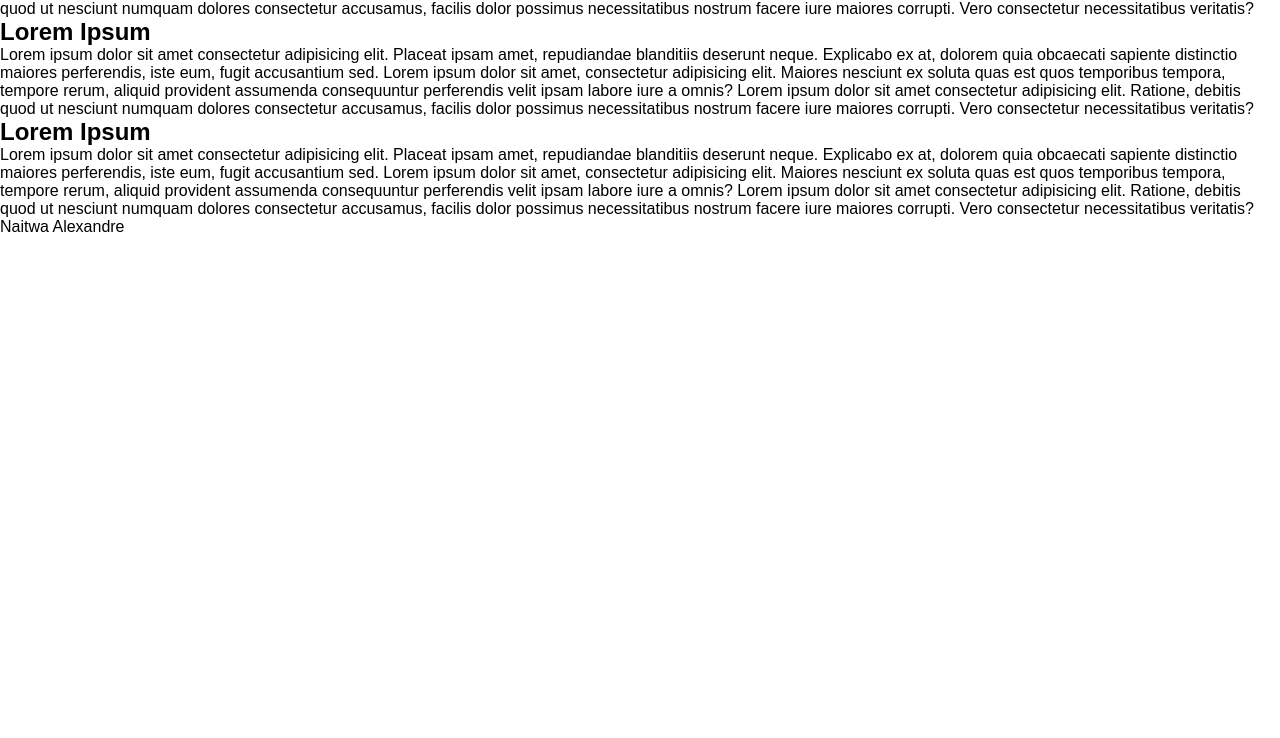
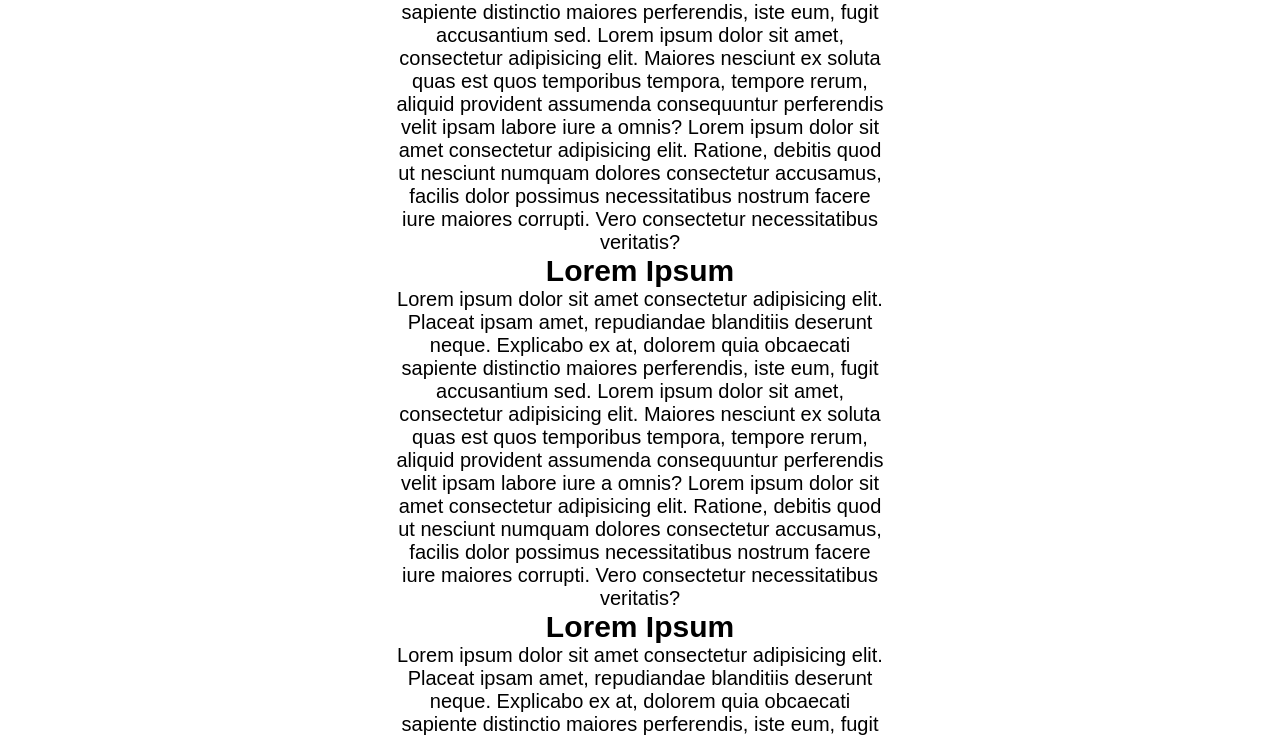
Before and after one commit to BlackSheep1337/Trybe_Exercises, a plain HTML site: page bloco_5/dia_4/exercises-5.4/index.html in a window 1280 px wide. Shown: the part 452-1190 px from the top of the page. Before the commit the page ends 800 px from the top, so only its background shows below. Drawn offline with Linux system fonts and the light colour scheme.

Commit message:
finished

```diff
--- a/bloco_5/dia_4/exercises-5.4/index.html
+++ b/bloco_5/dia_4/exercises-5.4/index.html
@@ -20,22 +20,20 @@
   </header>
 
   <section class="wraper-container">
-    <hr>
-    <br>
     <div class="container">
-      <div class="text">
+      <div class="text one">
         <h2 class="title">Lorem Ipsum</h2>
         <p>Lorem ipsum dolor sit amet consectetur adipisicing elit. Placeat ipsam amet, repudiandae blanditiis deserunt neque. Explicabo ex at, dolorem quia obcaecati sapiente distinctio maiores perferendis, iste eum, fugit accusantium sed. Lorem ipsum dolor sit amet, consectetur adipisicing elit. Maiores nesciunt ex soluta quas est quos temporibus tempora, tempore rerum, aliquid provident assumenda consequuntur perferendis velit ipsam labore iure a omnis? Lorem ipsum dolor sit amet consectetur adipisicing elit. Ratione, debitis quod ut nesciunt numquam dolores consectetur accusamus, facilis dolor possimus necessitatibus nostrum facere iure maiores corrupti. Vero consectetur necessitatibus veritatis?</p>
       </div>
-      <div class="text">
+      <div class="text two">
         <h2 class="title">Lorem Ipsum</h2>
         <p>Lorem ipsum dolor sit amet consectetur adipisicing elit. Placeat ipsam amet, repudiandae blanditiis deserunt neque. Explicabo ex at, dolorem quia obcaecati sapiente distinctio maiores perferendis, iste eum, fugit accusantium sed. Lorem ipsum dolor sit amet, consectetur adipisicing elit. Maiores nesciunt ex soluta quas est quos temporibus tempora, tempore rerum, aliquid provident assumenda consequuntur perferendis velit ipsam labore iure a omnis? Lorem ipsum dolor sit amet consectetur adipisicing elit. Ratione, debitis quod ut nesciunt numquam dolores consectetur accusamus, facilis dolor possimus necessitatibus nostrum facere iure maiores corrupti. Vero consectetur necessitatibus veritatis?</p>
       </div>
-      <div class="text">
+      <div class="text three">
         <h2 class="title">Lorem Ipsum</h2>
         <p>Lorem ipsum dolor sit amet consectetur adipisicing elit. Placeat ipsam amet, repudiandae blanditiis deserunt neque. Explicabo ex at, dolorem quia obcaecati sapiente distinctio maiores perferendis, iste eum, fugit accusantium sed. Lorem ipsum dolor sit amet, consectetur adipisicing elit. Maiores nesciunt ex soluta quas est quos temporibus tempora, tempore rerum, aliquid provident assumenda consequuntur perferendis velit ipsam labore iure a omnis? Lorem ipsum dolor sit amet consectetur adipisicing elit. Ratione, debitis quod ut nesciunt numquam dolores consectetur accusamus, facilis dolor possimus necessitatibus nostrum facere iure maiores corrupti. Vero consectetur necessitatibus veritatis?</p>
       </div>
-      <div class="text">
+      <div class="text four">
         <h2 class="title">Lorem Ipsum</h2>
         <p>Lorem ipsum dolor sit amet consectetur adipisicing elit. Placeat ipsam amet, repudiandae blanditiis deserunt neque. Explicabo ex at, dolorem quia obcaecati sapiente distinctio maiores perferendis, iste eum, fugit accusantium sed. Lorem ipsum dolor sit amet, consectetur adipisicing elit. Maiores nesciunt ex soluta quas est quos temporibus tempora, tempore rerum, aliquid provident assumenda consequuntur perferendis velit ipsam labore iure a omnis? Lorem ipsum dolor sit amet consectetur adipisicing elit. Ratione, debitis quod ut nesciunt numquam dolores consectetur accusamus, facilis dolor possimus necessitatibus nostrum facere iure maiores corrupti. Vero consectetur necessitatibus veritatis?</p>
       </div>
@@ -46,5 +44,7 @@
     <p>Naitwa Alexandre</p>
   </footer>
 
+  <script src="main.js"></script>
+
 </body>
 </html>
--- a/bloco_5/dia_4/exercises-5.4/style.css
+++ b/bloco_5/dia_4/exercises-5.4/style.css
@@ -2,6 +2,11 @@
   padding: 0;
   margin: 0;
   font-family: Arial;
+}
+body {
+  background: white;
+  color: black;
+  font-size: 20px;
 }
 .header {
   width: 100%;
@@ -26,3 +31,15 @@
 .btn:hover {
   cursor: pointer;
 }
+
+.wraper-container {
+  margin-top: 100px;
+  text-align: center;
+}
+.container {
+  display: inline-block;
+}
+
+.text {
+  width: 500px;
+}
```
Also changed, not shown: bloco_4/dia_6/script.js (+126 -6 lines), bloco_6/dia_1/pratice03/form.html (+1 -1 lines), bloco_6/dia_1/pratice03/script.js (+9 -0 lines).
